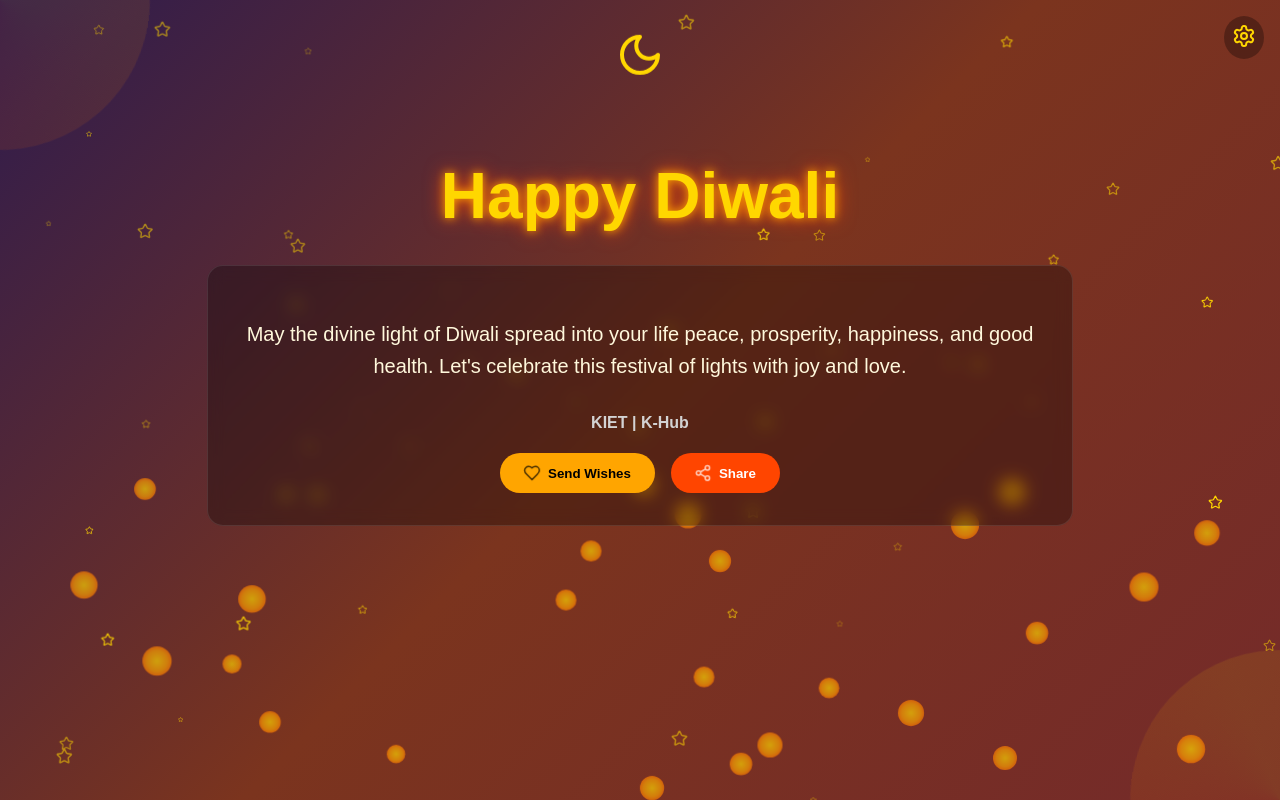
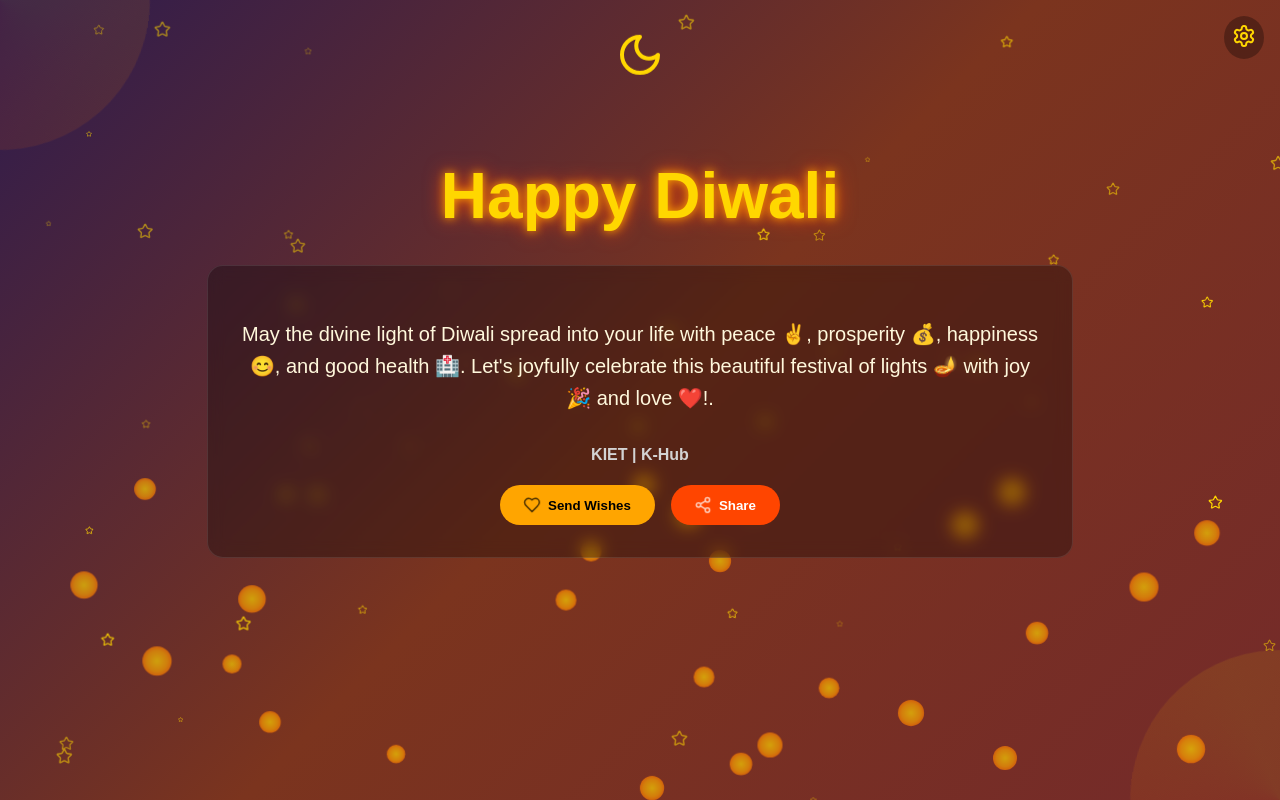
Before and after one commit to venky-1710/diwali-wishes-template, a React (Create React App) app: page / in a window 1280 px wide. Built offline with nearby package versions, Linux system fonts and the light colour scheme.

Commit message:
quote updated

```diff
--- a/src/App.js
+++ b/src/App.js
@@ -224,9 +224,7 @@ const DiwaliWebsite = () => {
 
         <div className="message-card glass-card">
           <p className="message">
-            May the divine light of Diwali spread into your life peace,
-            prosperity, happiness, and good health. Let's celebrate this
-            festival of lights with joy and love.
+          May the divine light of Diwali spread into your life with peace ✌️, prosperity 💰, happiness 😊, and good health 🏥. Let's joyfully celebrate this beautiful festival of lights 🪔 with joy 🎉 and love ❤️!.
           </p>
           <h4 style={{color:'#D3D3D3'}}>KIET | K-Hub</h4>
 
```
